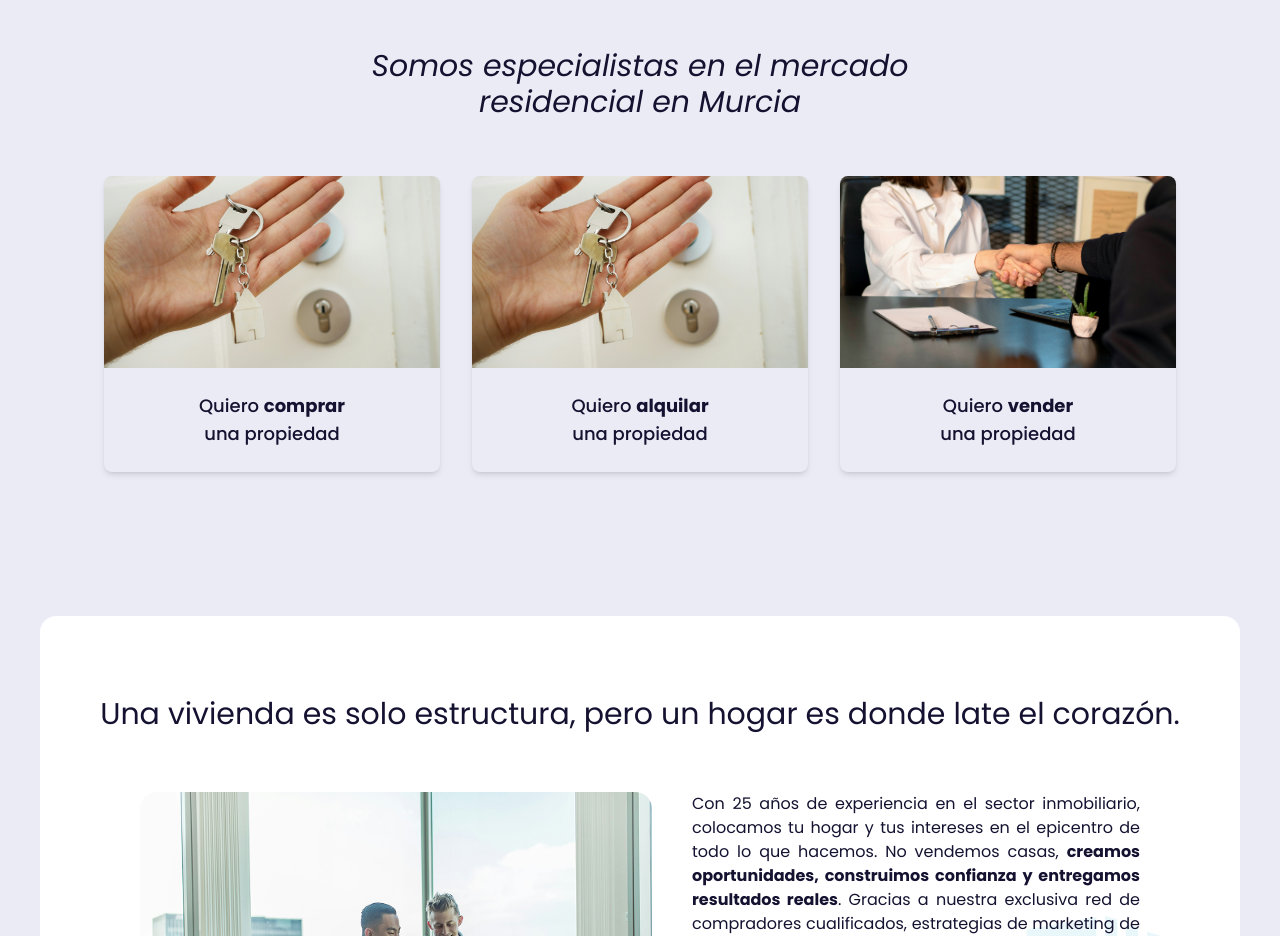
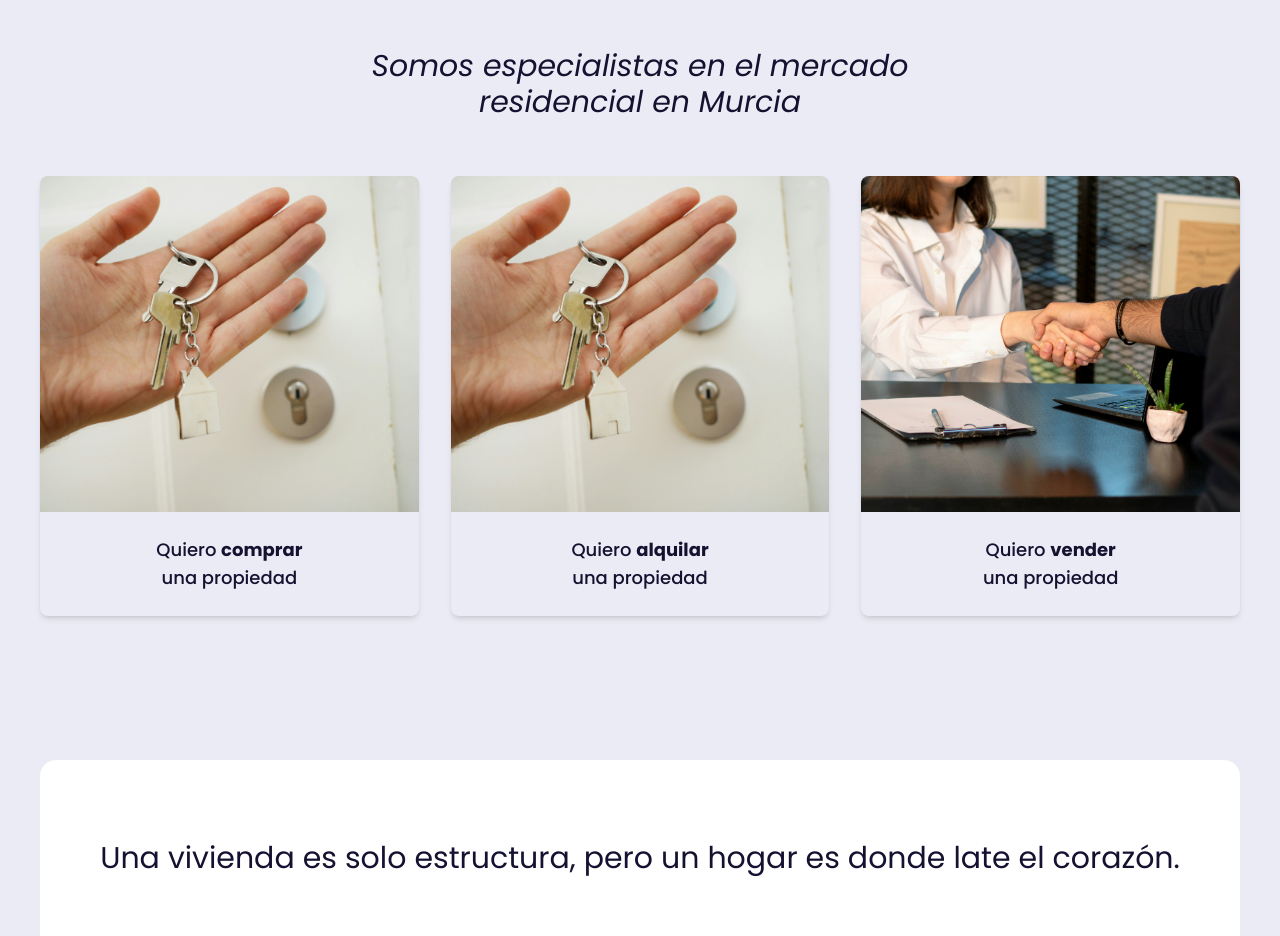
Before and after one commit to pamonge/Mondial, a React (Vite) app: page / in a window 1280 px wide. Shown: the part 920-1856 px from the top of the page. Built offline with nearby package versions, Linux system fonts and the light colour scheme.

Commit message:
style: cambie tamaño de tarjeta, la escala y el tamño del grid container

```diff
--- a/src/styles/servicesComponentStyle.js
+++ b/src/styles/servicesComponentStyle.js
@@ -4,7 +4,7 @@ const colorSecundario = '#141230';
 
 export const servicesStyle = {
     // Contenedor de toda la sección
-    sectionContainer: 'w-full py-12 lg:py-16 ',
+    sectionContainer: 'w-full  py-12 lg:py-16 ',
 
     //Título principal ("Somos especialistas...")
     mainTitle: 'text-lg italic text-center py-4  font-bolt text-center   lg:text-3xl',
@@ -12,13 +12,13 @@ export const servicesStyle = {
 
     title3:`p-6 text-center flex-grow text-[${colorPrincipal}]lg:text-2xl flex flex-col justify-center`,
     // Contenedor de la "caja" blanca que envuelve las 3 tarjetas
-    gridContainer: 'container mx-auto max-w-6xl  p-6 lg:p-10  grid grid-cols-1 md:grid-cols-3 gap-6 lg:gap-8',
+    gridContainer: 'container mx-auto max-w-7xl  p-6 lg:p-10  grid grid-cols-1 md:grid-cols-3 gap-6 lg:gap-8',
 
     //  Estilos para CADA tarjeta
-    cardContainer: 'flex flex-col rounded-lg shadow-md overflow-hidden transform transition-transform duration-300 hover:shadow-xl hover:-translate-y-1',
+    cardContainer: 'flex flex-col rounded-lg shadow-md overflow-hidden transform transition-transform duration-300 hover:shadow-xl hover:scale-95',
 
 
-    imgContainer: 'w-full h-48 overflow-hidden',
+    imgContainer: 'w-full h-84 overflow-hidden',
 
 
     imgCard: 'w-full h-full object-cover',
```
